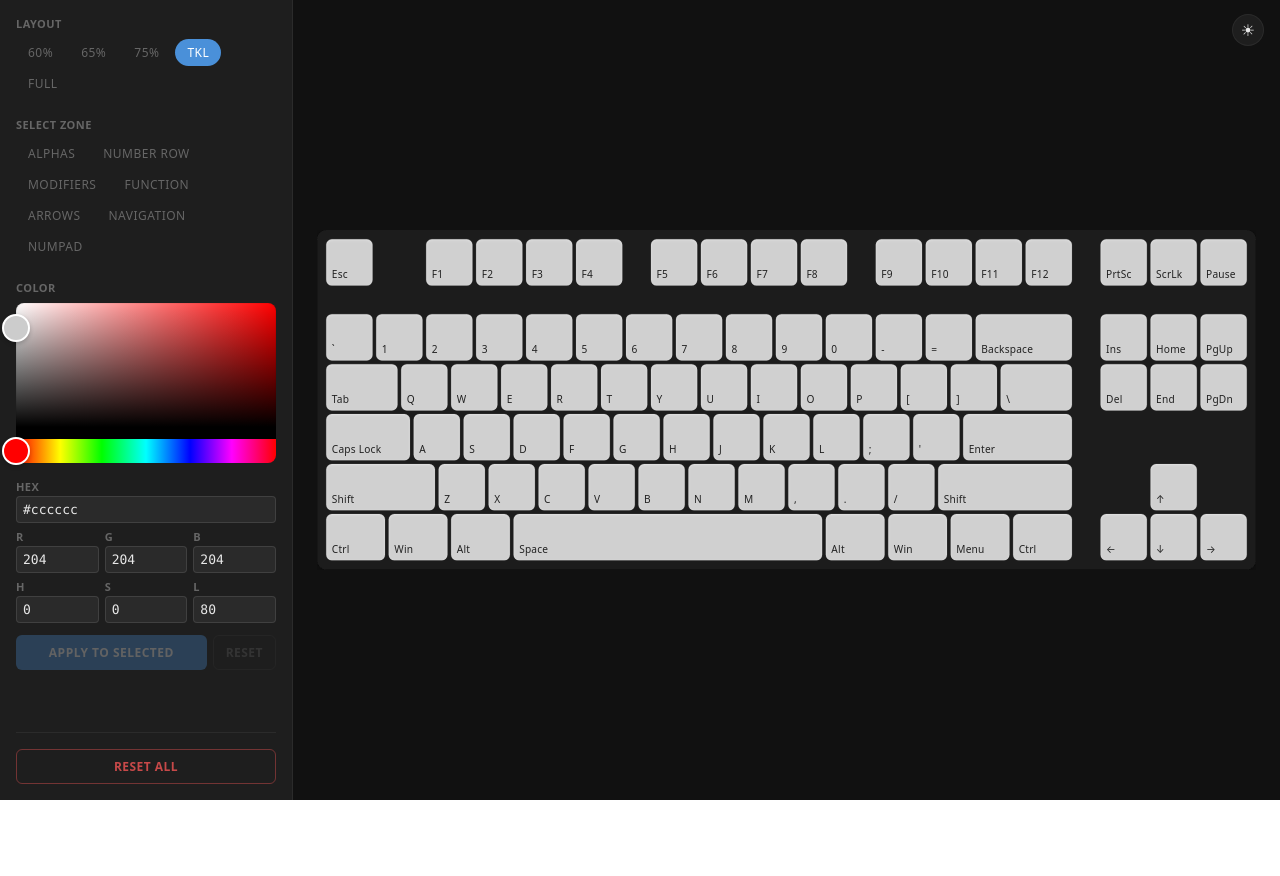
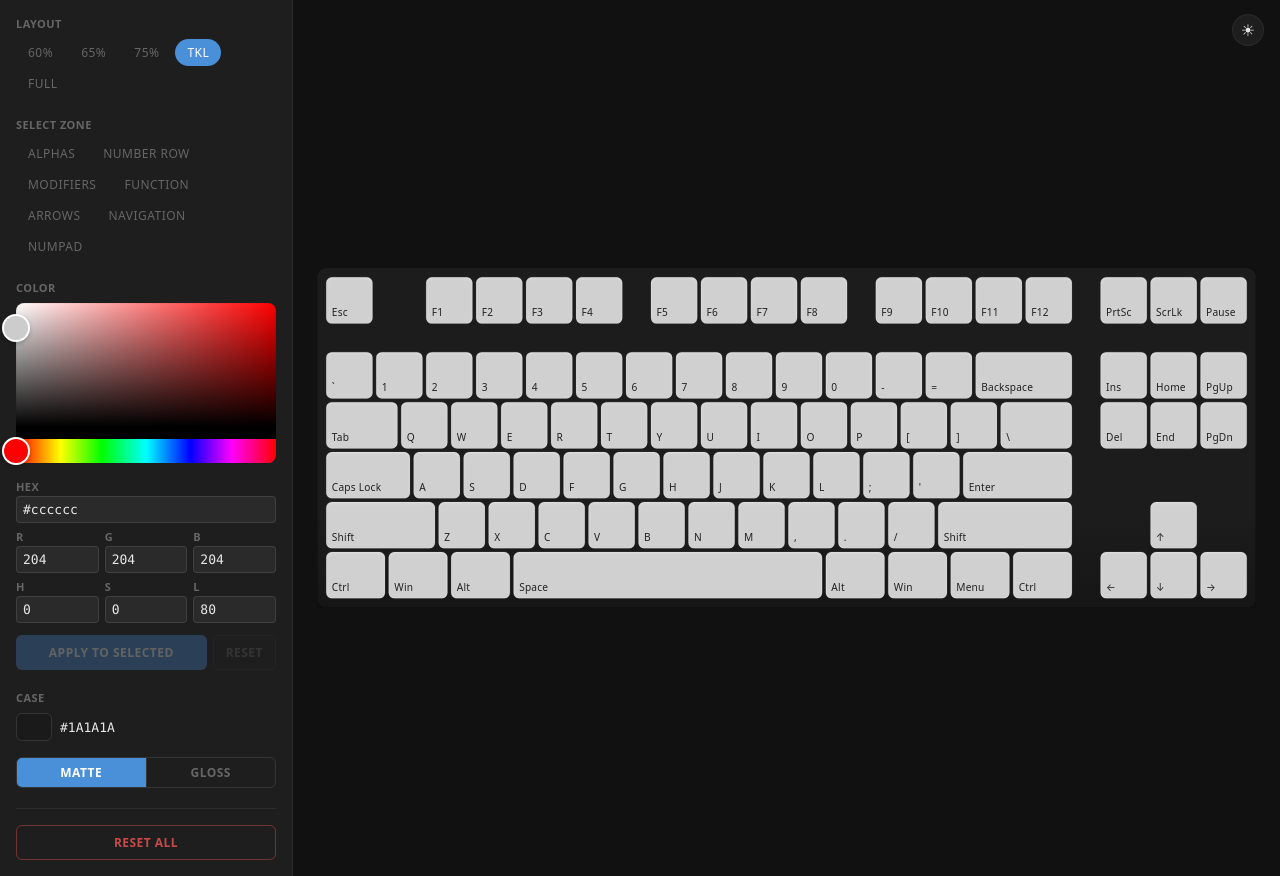
Before and after one commit to Ayrt0nZyr/KeyPalette, a React (Vite) app: page / in a window 1280 px wide. Before the commit the page ends 800 px from the top, so only its background shows below. Built offline with nearby package versions, Linux system fonts and the light colour scheme.

Commit message:
V2 step 4 & 5: color history and case finish; revised v2.md file.

```diff
--- a/src/components/Keyboard/Case.jsx
+++ b/src/components/Keyboard/Case.jsx
@@ -1,15 +1,31 @@
 const PADDING = 8;
 
 export default function Case({ width, height, caseColor, caseFinish, filterId }) {
+  const x = -PADDING;
+  const y = -PADDING;
   const caseW = width + PADDING * 2;
   const caseH = height + PADDING * 2;
   const isGloss = caseFinish === 'gloss';
 
   return (
     <g>
+      <defs>
+        {/* Gloss reflection: white 8% at top fading out by ~40% down */}
+        <linearGradient id="case-gloss-overlay" x1="0" y1="0" x2="0" y2="1">
+          <stop offset="0%" stopColor="#fff" stopOpacity="0.08" />
+          <stop offset="40%" stopColor="#fff" stopOpacity="0" />
+        </linearGradient>
+        {/* Matte depth: transparent until the lower edge, then a soft shadow */}
+        <linearGradient id="case-matte-shadow" x1="0" y1="0" x2="0" y2="1">
+          <stop offset="0%" stopColor="#000" stopOpacity="0" />
+          <stop offset="72%" stopColor="#000" stopOpacity="0" />
+          <stop offset="100%" stopColor="#000" stopOpacity="0.22" />
+        </linearGradient>
+      </defs>
+
       <rect
-        x={-PADDING}
-        y={-PADDING}
+        x={x}
+        y={y}
         width={caseW}
         height={caseH}
         rx={10}
@@ -17,15 +33,39 @@ export default function Case({ width, height, caseColor, caseFinish, filterId })
         fill={caseColor}
         filter={`url(#${filterId})`}
       />
-      {isGloss && (
+
+      {isGloss ? (
+        <>
+          <rect
+            x={x}
+            y={y}
+            width={caseW}
+            height={caseH}
+            rx={10}
+            ry={10}
+            fill="url(#case-gloss-overlay)"
+            pointerEvents="none"
+          />
+          <line
+            x1={x + 10}
+            y1={y + 1}
+            x2={x + caseW - 10}
+            y2={y + 1}
+            stroke="rgba(255,255,255,0.18)"
+            strokeWidth={1}
+            pointerEvents="none"
+          />
+        </>
+      ) : (
         <rect
-          x={-PADDING + 2}
-          y={-PADDING}
-          width={caseW - 4}
-          height={4}
-          rx={3}
-          ry={3}
-          fill="rgba(255,255,255,0.12)"
+          x={x}
+          y={y}
+          width={caseW}
+          height={caseH}
+          rx={10}
+          ry={10}
+          fill="url(#case-matte-shadow)"
+          pointerEvents="none"
         />
       )}
     </g>
--- a/src/components/Toolbar/ColorPanel.jsx
+++ b/src/components/Toolbar/ColorPanel.jsx
@@ -9,6 +9,7 @@ export default function ColorPanel({
   onApply,
   onResetSelected,
   hasSelection,
+  colorHistory = [],
 }) {
   // Section 10 will give activeColor === null its own mixed-state UI. Until then
   // fall back to the default keycap color so the picker, hex input, and RGB/HSL
@@ -45,6 +46,22 @@ export default function ColorPanel({
     <div className={styles.section}>
       <h3 className={styles.sectionTitle}>Color</h3>
       <HexColorPicker color={displayColor} onChange={onColorChange} />
+
+      {colorHistory.length > 0 && (
+        <div className={styles.historyStrip}>
+          {colorHistory.map((hex) => (
+            <button
+              key={hex}
+              type="button"
+              className={styles.historySwatch}
+              style={{ background: hex }}
+              title={hex}
+              aria-label={`Use color ${hex}`}
+              onClick={() => onColorChange(hex)}
+            />
+          ))}
+        </div>
+      )}
 
       <div className={styles.colorInputs}>
         <label className={styles.colorField}>
--- a/src/components/Toolbar/Toolbar.jsx
+++ b/src/components/Toolbar/Toolbar.jsx
@@ -6,6 +6,8 @@ import styles from './Toolbar.module.css';
 const RESET_ALL_PROMPT =
   'Reset every key to the default color and the case to black?\n\n' +
   'Layout, workspace, and saved slots are kept.';
+
+const CASE_FINISHES = ['matte', 'gloss'];
 
 export default function Toolbar({ state, actions }) {
   const handleResetAll = () => {
@@ -24,7 +26,35 @@ export default function Toolbar({ state, actions }) {
         onApply={actions.applyColorToSelected}
         onResetSelected={actions.resetSelectedKeys}
         hasSelection={state.selectedKeys.length > 0}
+        colorHistory={state.colorHistory}
       />
+      <div className={styles.section}>
+        <h3 className={styles.sectionTitle}>Case</h3>
+        <div className={styles.caseColorRow}>
+          <input
+            type="color"
+            className={styles.caseSwatch}
+            value={state.caseColor}
+            onChange={(e) => actions.setCaseColor(e.target.value)}
+            aria-label="Case color"
+            title="Case color"
+          />
+          <span className={styles.caseHex}>{state.caseColor}</span>
+        </div>
+        <div className={styles.segmented} role="group" aria-label="Case finish">
+          {CASE_FINISHES.map((finish) => (
+            <button
+              key={finish}
+              type="button"
+              className={`${styles.segmentBtn} ${state.caseFinish === finish ? styles.segmentBtnActive : ''}`}
+              onClick={() => actions.setCaseFinish(finish)}
+              aria-pressed={state.caseFinish === finish}
+            >
+              {finish}
+            </button>
+          ))}
+        </div>
+      </div>
       <div className={styles.dangerSection}>
         <button
           type="button"
--- a/src/components/Toolbar/Toolbar.module.css
+++ b/src/components/Toolbar/Toolbar.module.css
@@ -154,6 +154,103 @@
   background: rgba(217, 78, 78, 0.12);
 }
 
+/* ── Case finish ──────────────────────────────────────────────────── */
+.caseColorRow {
+  display: flex;
+  align-items: center;
+  gap: 8px;
+}
+
+.caseSwatch {
+  width: 36px;
+  height: 28px;
+  padding: 0;
+  border: 1px solid var(--ws-input-border);
+  border-radius: 6px;
+  background: transparent;
+  cursor: pointer;
+}
+
+.caseSwatch::-webkit-color-swatch-wrapper {
+  padding: 0;
+}
+
+.caseSwatch::-webkit-color-swatch {
+  border: none;
+  border-radius: 5px;
+}
+
+.caseSwatch::-moz-color-swatch {
+  border: none;
+  border-radius: 5px;
+}
+
+.caseHex {
+  font-size: 13px;
+  font-family: 'SF Mono', 'Menlo', ui-monospace, monospace;
+  text-transform: uppercase;
+  color: var(--ws-label);
+}
+
+.segmented {
+  display: flex;
+  margin-top: 8px;
+  border: 1px solid var(--ws-input-border);
+  border-radius: 6px;
+  overflow: hidden;
+}
+
+.segmentBtn {
+  flex: 1;
+  padding: 6px 0;
+  border: none;
+  background: transparent;
+  color: var(--ws-label-muted);
+  font-family: inherit;
+  font-size: 12px;
+  font-weight: 600;
+  letter-spacing: 0.04em;
+  text-transform: uppercase;
+  cursor: pointer;
+  transition: background 120ms ease, color 120ms ease;
+}
+
+.segmentBtn + .segmentBtn {
+  border-left: 1px solid var(--ws-input-border);
+}
+
+.segmentBtn:hover:not(.segmentBtnActive) {
+  background: var(--surface-hover);
+  color: var(--ws-label);
+}
+
+.segmentBtnActive {
+  background: var(--accent);
+  color: #fff;
+}
+
+/* ── Color history strip ──────────────────────────────────────────── */
+.historyStrip {
+  display: flex;
+  flex-wrap: wrap;
+  gap: 6px;
+  margin-top: 8px;
+}
+
+.historySwatch {
+  width: 20px;
+  height: 20px;
+  padding: 0;
+  border: 1px solid var(--ws-key-border);
+  border-radius: 4px;
+  cursor: pointer;
+  transition: transform 100ms ease;
+}
+
+.historySwatch:hover {
+  transform: scale(1.12);
+}
+
 /* ── Color inputs ─────────────────────────────────────────────────── */
 .colorInputs {
   display: flex;
--- a/src/hooks/useColorway.js
+++ b/src/hooks/useColorway.js
@@ -1,4 +1,4 @@
-import { useCallback, useMemo } from 'react';
+import { useCallback, useMemo, useRef } from 'react';
 import useLocalStorage from './useLocalStorage.js';
 import layouts from '../data/layouts/index.js';
 
@@ -15,6 +15,11 @@ const DEFAULT_STATE = {
 
 const STORAGE_KEY = 'keycap-colorizer-slots';
 const MAX_SLOTS = 5;
+
+// Section 4: recently-used colors, persisted separately from the slot store.
+const HISTORY_KEY = 'keycap-colorizer-color-history';
+const MAX_HISTORY = 16;
+const EMPTY_HISTORY = [];
 
 // Per V2 spec section 3: every key starts at and resets to this color.
 // Kept in sync with the render fallback in Keyboard.jsx.
@@ -38,10 +43,32 @@ function buildInitialSlots() {
 export default function useColorway() {
   const [store, setStore] = useLocalStorage(STORAGE_KEY, buildInitialSlots);
 
+  const [colorHistory, setColorHistory] = useLocalStorage(HISTORY_KEY, EMPTY_HISTORY);
+
   // Lazily normalise: if store was built by the factory, call it
   const normalised = typeof store === 'function' ? store() : store;
   const { active, slots } = normalised;
-  const state = slots[active] ?? { ...DEFAULT_STATE };
+  const slot = slots[active] ?? { ...DEFAULT_STATE };
+  // colorHistory lives in its own localStorage key but is surfaced on the
+  // state object so consumers can read it like any other field.
+  const state = { ...slot, colorHistory };
+
+  // Always points at the latest committed state so event handlers can read
+  // fresh values without re-creating callbacks on every render.
+  const stateRef = useRef(state);
+  stateRef.current = state;
+
+  const pushToHistory = useCallback(
+    (hex) => {
+      if (!hex) return;
+      const h = hex.toLowerCase();
+      setColorHistory((prev) => {
+        const list = Array.isArray(prev) ? prev : [];
+        return [h, ...list.filter((c) => c !== h)].slice(0, MAX_HISTORY);
+      });
+    },
+    [setColorHistory],
+  );
 
   const update = useCallback(
     (patch) => {
@@ -78,7 +105,13 @@ export default function useColorway() {
       newSlots[p.active] = { ...cur, keyColors };
       return { ...p, slots: newSlots };
     });
-  }, [setStore]);
+    // Record the applied color once, reading the value synchronously from the
+    // ref so it doesn't depend on the (async) setStore updater running first.
+    const { activeColor, selectedKeys } = stateRef.current;
+    if (activeColor != null && selectedKeys.length > 0) {
+      pushToHistory(activeColor);
+    }
+  }, [setStore, pushToHistory]);
 
   const toggleKeySelected = useCallback(
     (keyId, additive) => {
```
Also changed, not shown: 1 other file (tests, documents, lock files or other folders).
